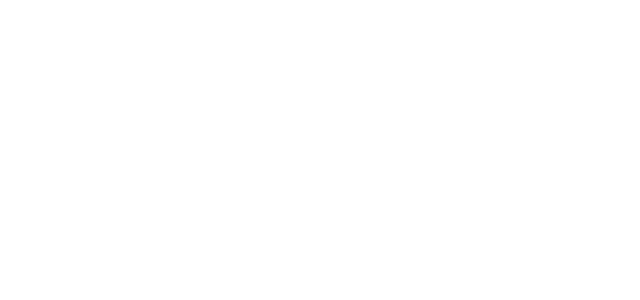
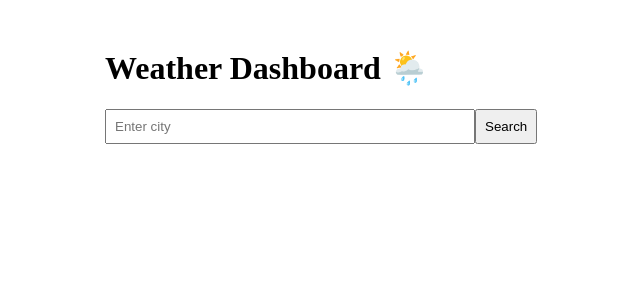
Before and after one commit to 72sevenzy2/react.ts-learning, a React (Vite) app in the folder react.ts/: page / in a window 1280 px wide. Shown: the top 300 px of the page, without its empty margins (285-925 px from the left). Built offline with nearby package versions, Linux system fonts and the light colour scheme.

Commit message:
added api key

```diff
--- a/react.ts/src/App.tsx
+++ b/react.ts/src/App.tsx
@@ -7,6 +7,7 @@
 function App(): JSX.Element {
   return (
     <>
+    <WeatherDashboard></WeatherDashboard>
     </>
   )
 }
--- a/react.ts/src/components/dashboard.tsx
+++ b/react.ts/src/components/dashboard.tsx
@@ -49,7 +49,7 @@
 }
 
 // ---------------- Component ----------------
-const API_KEY = "YOUR_API_KEY_HERE";
+const API_KEY = "6750c0ebce9c78bc663046acca0f650b";
 const BASE_URL = "https://api.openweathermap.org/data/2.5";
 
 const WeatherDashboard: React.FC = () => {
@@ -80,13 +80,13 @@
         }
     };
 
-    const handleSubmit = (e: React.FormEvent<HTMLFormElement>): void | undefined => {
+    const handleSubmit = (e: React.FormEvent<HTMLFormElement>) => {
         e.preventDefault();
         if (!state.city) return;
         fetchWeather(state.city);
     };
 
-    useEffect((): void => {
+    useEffect(() => {
         const lastCity = localStorage.getItem("lastCity");
         if (lastCity) {
             dispatch({ type: "SET_CITY", payload: lastCity });
```
